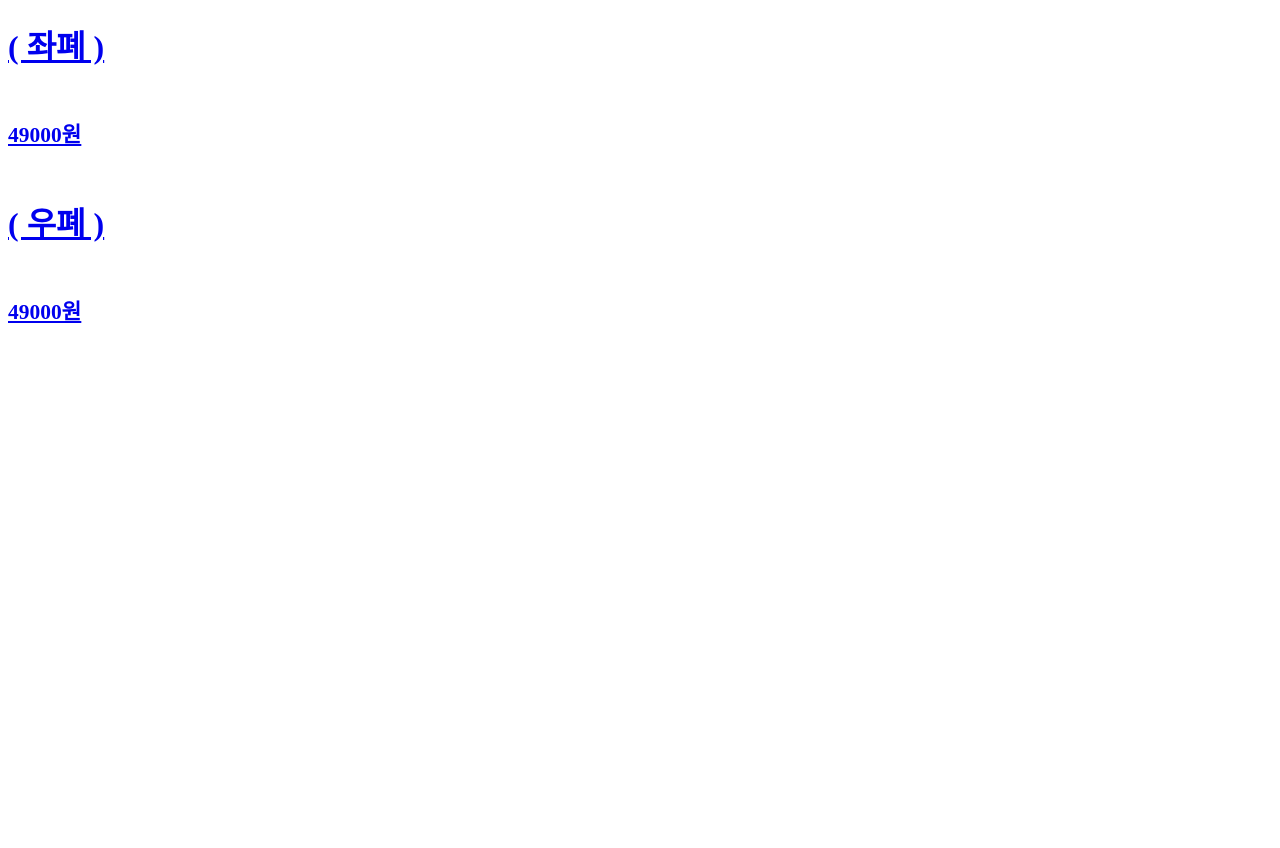
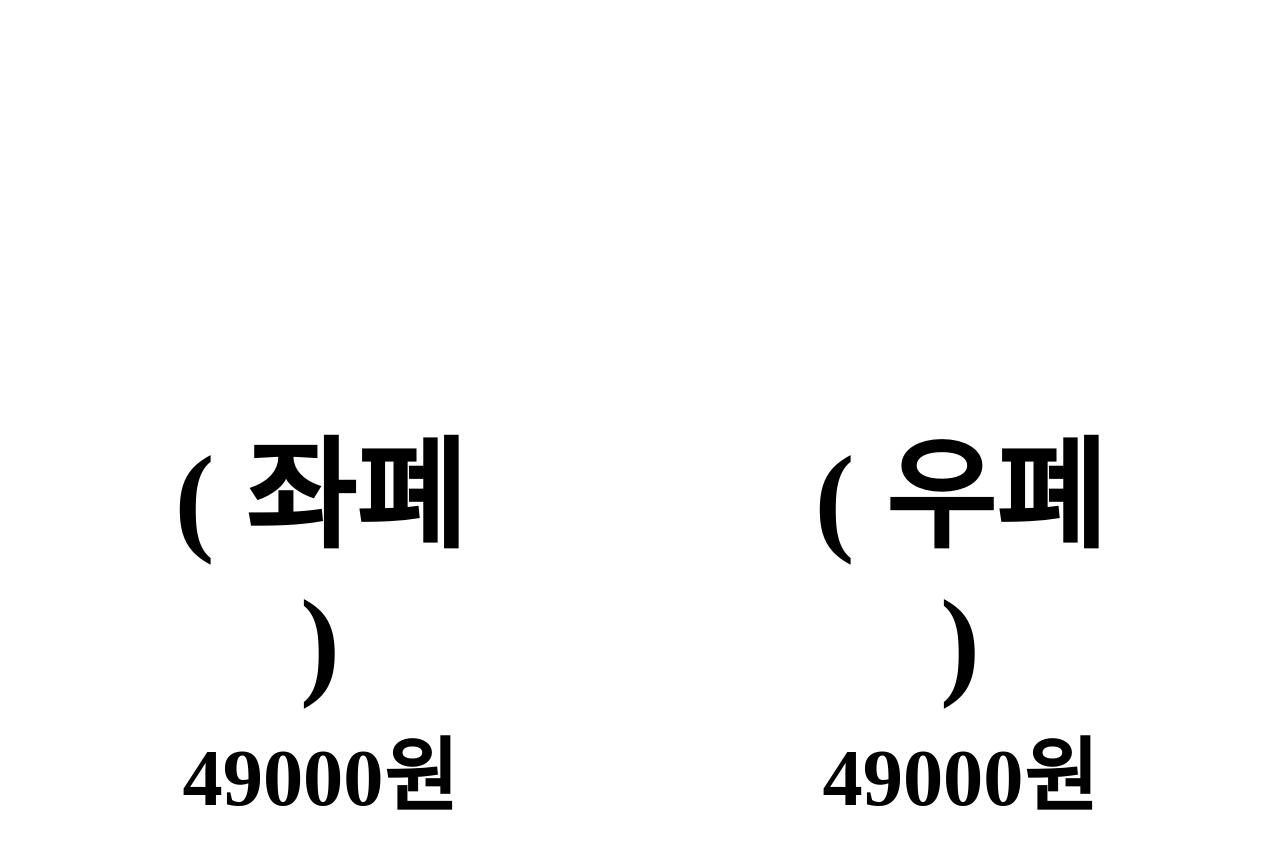
Before and after one commit to qufdlskan/ehdrb-vP, a plain HTML site: page index.html in a window 1280 px wide. Before the commit the page ends 800 px from the top, so only its background shows below. Drawn offline with Linux system fonts and the light colour scheme.

Commit message:
Update index.html

```diff
--- a/index.html
+++ b/index.html
@@ -3,7 +3,7 @@
 <head>
     <meta charset="UTF-8">
     <title>경매장</title>
-    <link rel="stylesheet" href="발.css">
+    <link rel="stylesheet" href="폐.css">
 </head>
 <body>
     <div class="arm">
```
